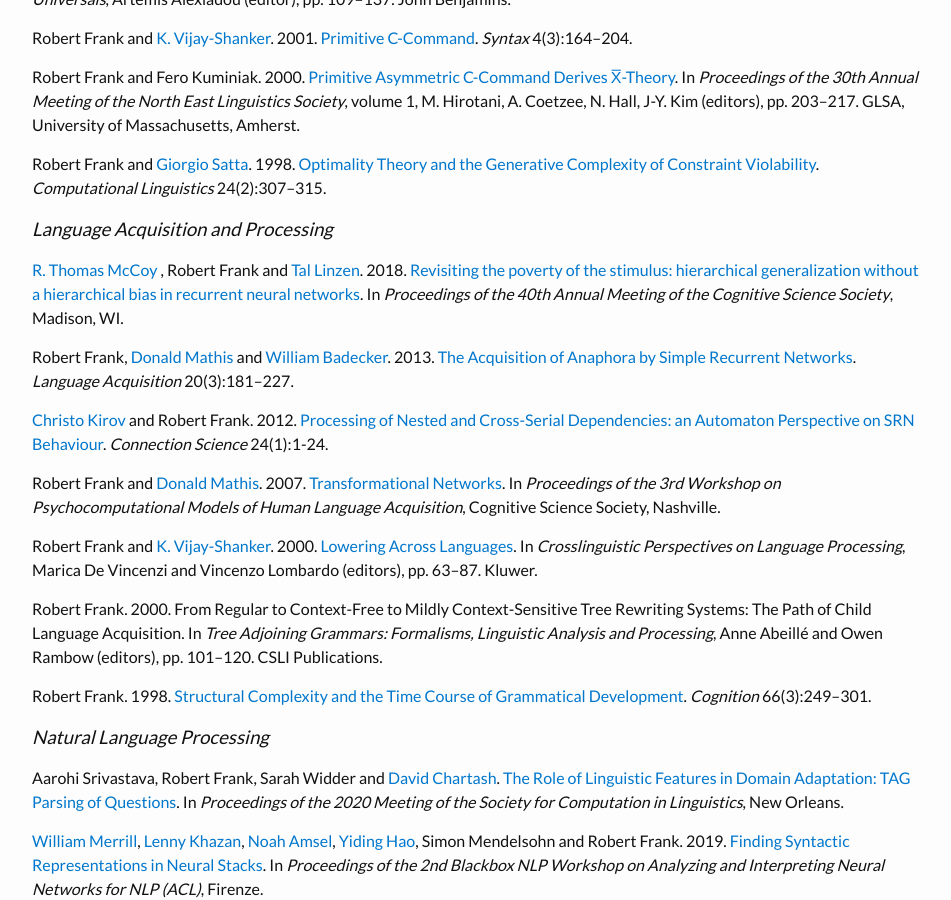
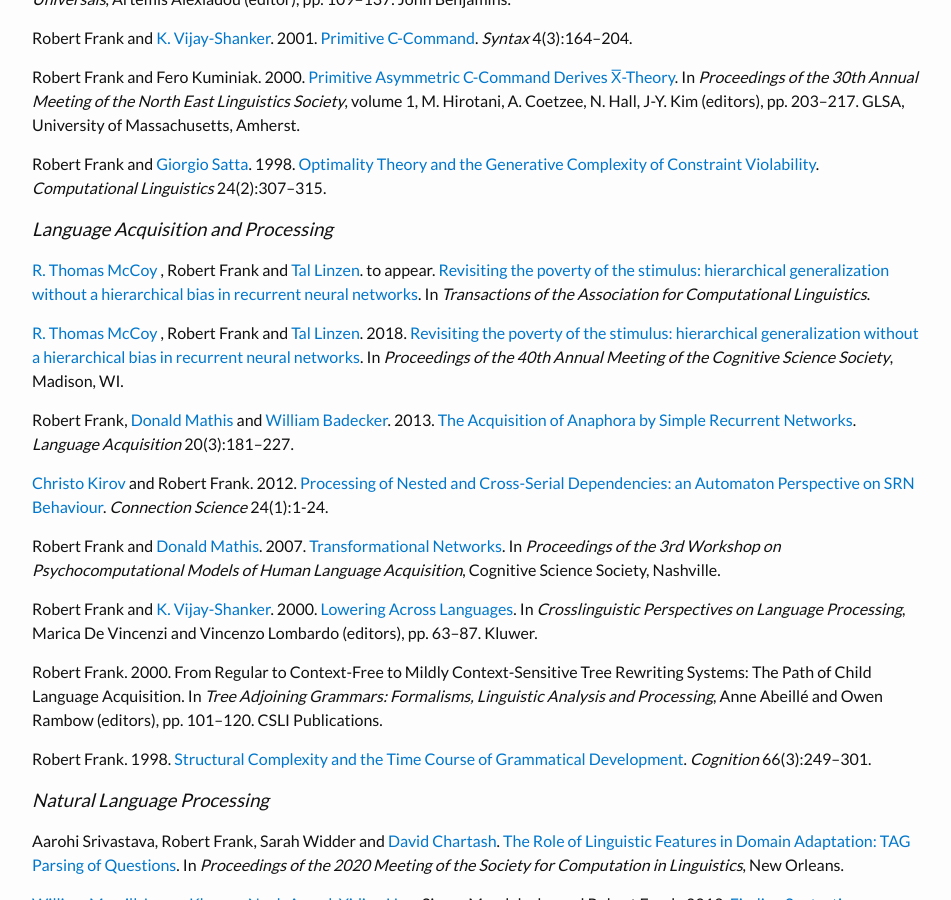
Before and after one commit to bobfrank1/bobfrank1.github.io, a Jekyll site: the page built from publications.md, in a window 1280 px wide and 900 px high, scrolled down 1118 px. Shown: the whole window, without its empty margins (163-1114 px from the left). Built offline with Jekyll 4.4.1, drawn with Linux system fonts in a browser that asks for light colours; some web fonts are replaced.

Commit message:
added tacl paper

```diff
--- a/publications.md
+++ b/publications.md
@@ -44,6 +44,8 @@
 
 ### Language Acquisition and Processing
 
+[R. Thomas McCoy](https://tommccoy1.github.io) , Robert Frank and [Tal Linzen](http://tallinzen.net). to appear. [Revisiting the poverty of the stimulus: hierarchical generalization without a hierarchical bias in recurrent neural networks](https://arxiv.org/abs/2001.03632). In *Transactions of the Association for Computational Linguistics*.
+
 [R. Thomas McCoy](https://tommccoy1.github.io) , Robert Frank and [Tal Linzen](http://tallinzen.net). 2018. [Revisiting the poverty of the stimulus: hierarchical generalization without a hierarchical bias in recurrent neural networks](https://arxiv.org/abs/1802.09091). In *Proceedings of the 40th Annual Meeting of the Cognitive Science Society*, Madison, WI.
 
 Robert Frank, [Donald Mathis](https://www.linkedin.com/in/don-mathis-06427b55/) and [William Badecker]((https://nsf.gov/staff/staff_bio.jsp?lan=wbadecke&org=NSF&from_org=EF)). 2013. [The Acquisition of Anaphora by Simple Recurrent Networks](https://www.tandfonline.com/doi/abs/10.1080/10489223.2013.796950?journalCode=hlac20). *Language Acquisition* 20(3):181–227.
```
